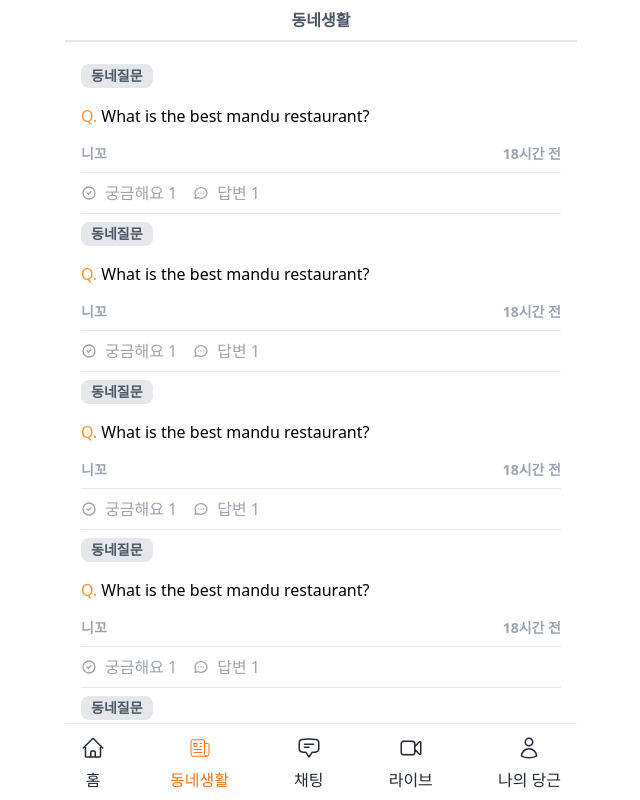
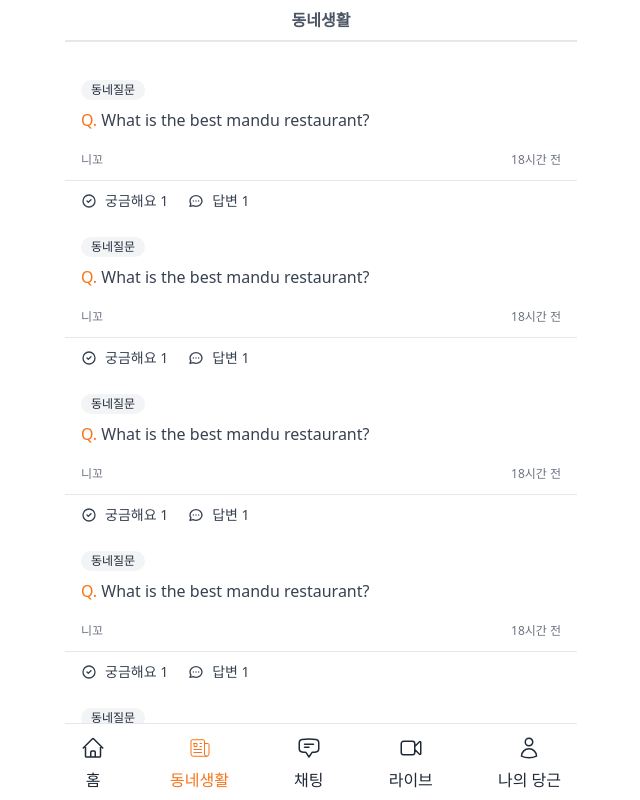
Before and after one commit to Yoonho5034/carrot-project, a Next.js app: page /community in a window 1280 px wide. Shown: the top 800 px of the page, without its empty margins (319-959 px from the left). Built offline with nearby package versions, Linux system fonts and the light colour scheme.

Commit message:
Fix: community

```diff
--- a/pages/chats/[id].js
+++ b/pages/chats/[id].js
@@ -1,5 +1,5 @@
-import Layout from "../../components/layout";
-import Message from "../../components/message";
+import Layout from "@/components/layout";
+import Message from "@/components/message";
 
 const ChatDeatil = () => {
   return (
--- a/pages/community/[id].js
+++ b/pages/community/[id].js
@@ -1,5 +1,9 @@
+import Layout from "@/components/layout";
+import TextArea from "@/components/textarea";
+
 const CommunityPostDetail = () => {
   return (
+    <Layout canGoBack>
       <div>
         <span className="inline-flex my-3 ml-4 items-center px-2.5 py-0.5 rounded-full text-xs font-medium bg-gray-100 text-gray-800">
           동네질문
@@ -70,16 +74,17 @@ const CommunityPostDetail = () => {
           </div>
         </div>
         <div className="px-4">
-        <textarea
-          className="mt-1 shadow-sm w-full focus:ring-orange-500 rounded-md border-gray-300 focus:border-orange-500 "
-          rows={4}
+          <TextArea
+            name="description"
             placeholder="Answer this question!"
+            required
           />
           <button className="mt-2 w-full bg-orange-500 hover:bg-orange-600 text-white py-2 px-4 border border-transparent rounded-md shadow-sm text-sm font-medium focus:ring-2 focus:ring-offset-2 focus:ring-orange-500 focus:outline-none ">
             Reply
           </button>
         </div>
       </div>
+    </Layout>
   );
 };
 
--- a/pages/community/index.js
+++ b/pages/community/index.js
@@ -1,25 +1,27 @@
 import Layout from "@/components/Layout";
+import Link from "next/link";
+import FloatingButton from "@/components/floating-button";
 
 const community = () => {
   return (
-    <Layout title="동네생활">
-      <div className="px-4 space-y-2">
-        {[1, 2, 3, 4, 5, 6].map((items, i) => {
-          return (
-            <div key={i} className="flex flex-col items-start">
-              <span className="bg-gray-200 px-2.5 py-0.5 rounded-lg text-sm font-semibold text-gray-600">
+    <Layout hasTabBar title="동네생활">
+      <div className="space-y-4 divide-y-[2px]">
+        {[1, 2, 3, 4, 5, 6].map((_, i) => (
+          <Link key={i} href={`/community/${i}`}>
+            <a className="flex cursor-pointer flex-col pt-4 items-start">
+              <span className="flex ml-4 items-center px-2.5 py-0.5 rounded-full text-xs font-medium bg-gray-100 text-gray-800">
                 동네질문
               </span>
-              <span className="my-4">
-                <span className="text-orange-400">Q.</span> What is the best
-                mandu restaurant?
-              </span>
-              <div className="flex w-full justify-between text-gray-400 text-sm font-semibold">
+              <div className="mt-2 px-4 text-gray-700">
+                <span className="text-orange-500 font-medium">Q.</span> What is
+                the best mandu restaurant?
+              </div>
+              <div className="mt-5 px-4 flex items-center justify-between w-full text-gray-500 font-medium text-xs">
                 <span>니꼬</span>
                 <span>18시간 전</span>
               </div>
-              <div className="flex w-full space-x-4 border-t border-b-[1px] py-2 mt-2 text-gray-400 ">
-                <span className="flex items-center space-x-2">
+              <div className="flex px-4 space-x-5 mt-3 text-gray-700 py-2.5 border-t   w-full">
+                <span className="flex space-x-2 items-center text-sm">
                   <svg
                     className="w-4 h-4"
                     fill="none"
@@ -36,7 +38,7 @@ const community = () => {
                   </svg>
                   <span>궁금해요 1</span>
                 </span>
-                <span className="flex items-center space-x-2">
+                <span className="flex space-x-2 items-center text-sm">
                   <svg
                     className="w-4 h-4"
                     fill="none"
@@ -54,11 +56,10 @@ const community = () => {
                   <span>답변 1</span>
                 </span>
               </div>
-            </div>
-          );
-        })}
-
-        <button className="absolute right-4 boreder p-2 bg-orange-400 text-white rounded-full hover:bg-orange-500 focus:outline-none focus:ring-2 ring-offset-2 ring-orange-400">
+            </a>
+          </Link>
+        ))}
+        <FloatingButton href="/community/write">
           <svg
             className="w-6 h-6"
             fill="none"
@@ -73,7 +74,7 @@ const community = () => {
               d="M15.232 5.232l3.536 3.536m-2.036-5.036a2.5 2.5 0 113.536 3.536L6.5 21.036H3v-3.572L16.732 3.732z"
             ></path>
           </svg>
-        </button>
+        </FloatingButton>
       </div>
     </Layout>
   );
--- a/pages/community/write.js
+++ b/pages/community/write.js
@@ -1,15 +1,15 @@
+import Button from "@/components/button";
+import Layout from "@/components/layout";
+import TextArea from "@/components/textarea";
+
 const write = () => {
   return (
-    <form className="px-4 py-10">
-      <textarea
-        className="mt-1 shadow-sm w-full focus:ring-orange-500 rounded-md border-gray-300 focus:border-orange-500 "
-        rows={4}
-        placeholder="Ask a question!"
-      />
-      <button className="mt-2 w-full bg-orange-500 hover:bg-orange-600 text-white py-2 px-4 border border-transparent rounded-md shadow-sm text-sm font-medium focus:ring-2 focus:ring-offset-2 focus:ring-orange-500 focus:outline-none ">
-        Submit
-      </button>
-    </form>
+    <Layout canGoBack title="Write Post">
+      <form className="p-4 space-y-4">
+        <TextArea required placeholder="Ask a question!" />
+        <Button text="Submit" />
+      </form>
+    </Layout>
   );
 };
 
```
Lines whose indentation alone changed are shown as unchanged.
